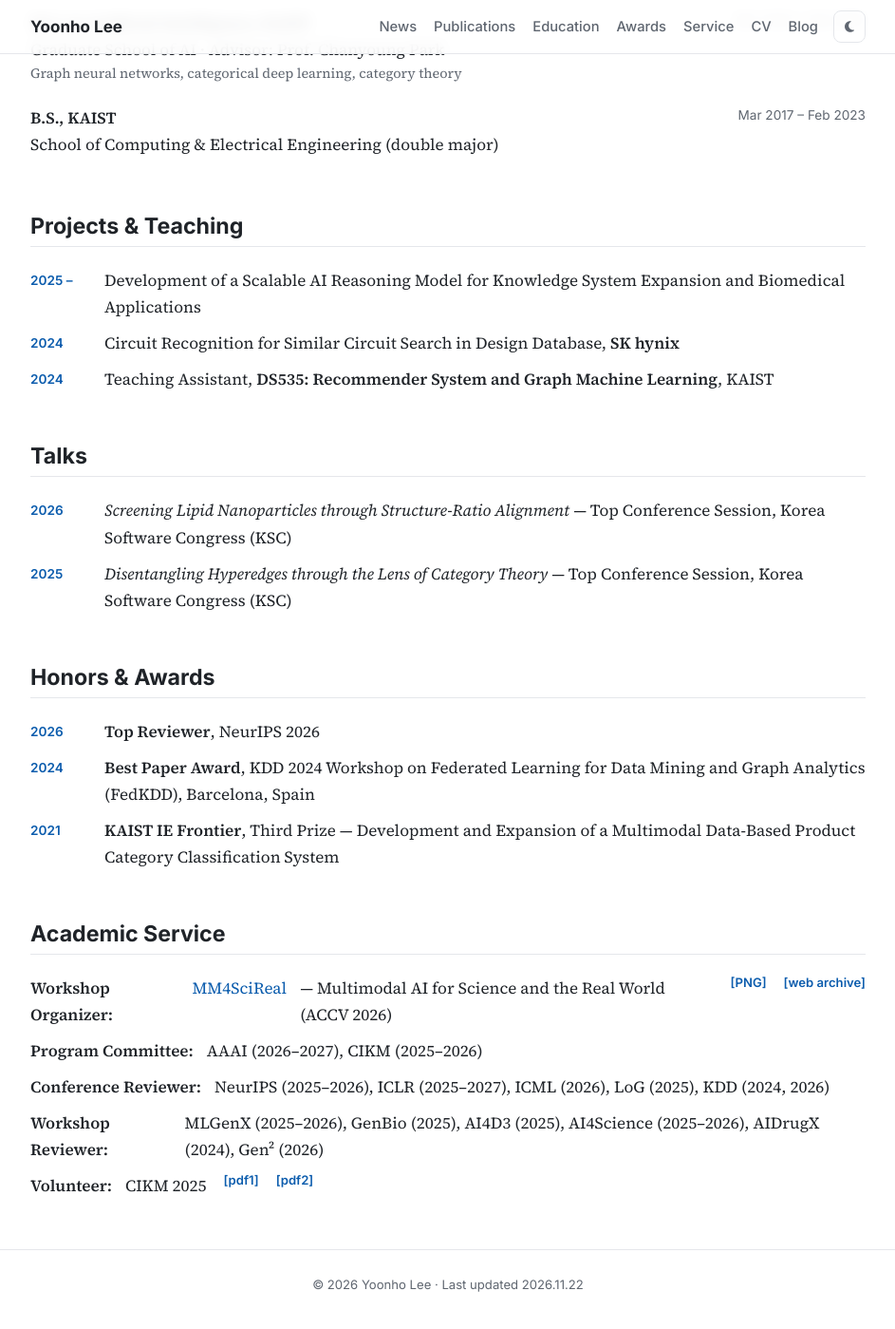
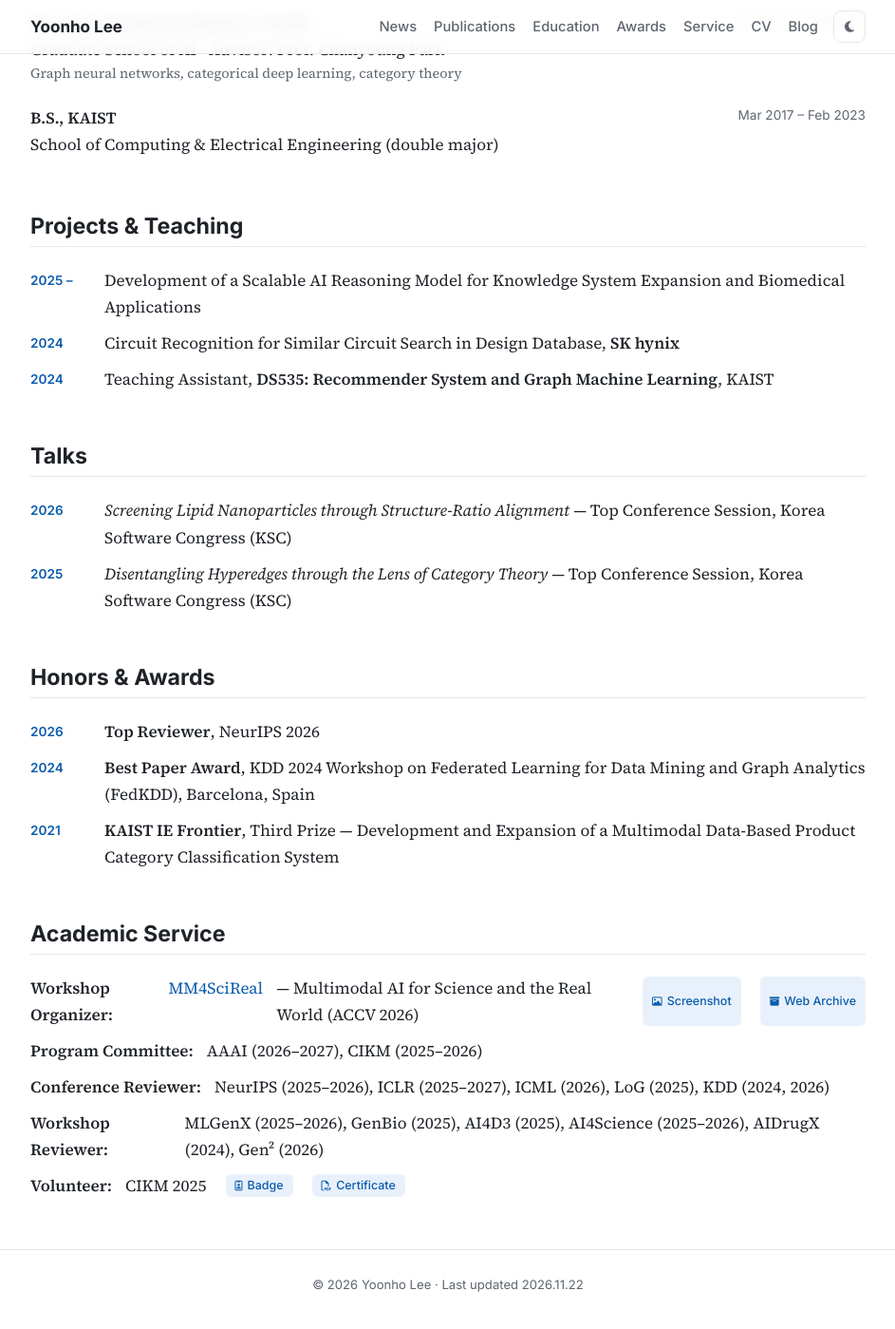
Before and after one commit to Yoonho-Lee-AI4Science/Yoonho-Lee-AI4Science.github.io, a Jekyll site: the page built from index.html, in a window 1280 px wide and 1400 px high, scrolled down 3162 px. Shown: the whole window at 95% size, without its empty margins (168-1111 px from the left). Built offline with Jekyll 4.4.1, drawn with Linux system fonts in a browser that asks for light colours; a style sheet for code colours, icons or effects is not loaded.

Commit message:
Turn evidence links into icon buttons
Co-Authored-By: Claude Opus 5.5 <noreply@anthropic.com>

```diff
--- a/css/main.css
+++ b/css/main.css
@@ -206,5 +206,14 @@ footer {
   .topnav ul { font-size: 0.85rem; gap: 2px 12px; }
 }
 
-/* 증빙 문서 링크: [pdf1] [pdf2] */
-.doc-link { font: 600 0.82rem var(--font-ui); margin-left: 4px; white-space: nowrap; }
+/* 증빙 문서 버튼 (아이콘 + 이름). 논문의 Paper/Code 버튼과 같은 톤 */
+.doc-link {
+  display: inline-flex; align-items: center; gap: 5px;
+  margin: 2px 0 2px 6px; padding: 2px 10px; border-radius: 6px;
+  font: 500 0.78rem/1.6 var(--font-ui); white-space: nowrap; vertical-align: 1px;
+  background: var(--accent-soft); color: var(--accent);
+  transition: background .15s, color .15s;
+}
+.doc-link i { font-size: 0.85em; }
+.doc-link:hover { background: var(--accent); color: #fff; text-decoration: none; }
+:root[data-theme="dark"] .doc-link:hover { color: #0b1420; }
--- a/index.html
+++ b/index.html
@@ -168,14 +168,14 @@
       <h2>Academic Service</h2>
       <ul class="plain service">
         <li><strong>Workshop Organizer:</strong> <a href="https://mm4scireal.github.io">MM4SciReal</a> — Multimodal AI for Science and the Real World (ACCV 2026)
-          <a class="doc-link" href="files/mm4scireal-organizers.png" target="_blank" rel="noopener">[PNG]</a>
-          <a class="doc-link" href="files/mm4scireal-organizers.webarchive" target="_blank" rel="noopener">[web archive]</a></li>
+          <a class="doc-link" href="files/mm4scireal-organizers.png" target="_blank" rel="noopener" title="Screenshot of the MM4SciReal organizers page (PNG)"><i class="fa-regular fa-image"></i>Screenshot</a>
+          <a class="doc-link" href="files/mm4scireal-organizers.webarchive" target="_blank" rel="noopener" title="Safari web archive of the MM4SciReal organizers page (.webarchive, opens in Safari)"><i class="fa-solid fa-box-archive"></i>Web Archive</a></li>
         <li><strong>Program Committee:</strong> AAAI (2026–2027), CIKM (2025–2026)</li>
         <li><strong>Conference Reviewer:</strong> NeurIPS (2025–2026), ICLR (2025–2027), ICML (2026), LoG (2025), KDD (2024, 2026)</li>
         <li><strong>Workshop Reviewer:</strong> MLGenX (2025–2026), GenBio (2025), AI4D3 (2025), AI4Science (2025–2026), AIDrugX (2024), Gen² (2026)</li>
         <li><strong>Volunteer:</strong> CIKM 2025
-          <a class="doc-link" href="files/cikm2025-volunteer-badge.pdf" target="_blank" rel="noopener">[pdf1]</a>
-          <a class="doc-link" href="files/cikm2025-certificate.pdf" target="_blank" rel="noopener">[pdf2]</a></li>
+          <a class="doc-link" href="files/cikm2025-volunteer-badge.pdf" target="_blank" rel="noopener" title="CIKM 2025 volunteer badge (PDF)"><i class="fa-regular fa-id-badge"></i>Badge</a>
+          <a class="doc-link" href="files/cikm2025-certificate.pdf" target="_blank" rel="noopener" title="CIKM 2025 certificate of attendance (PDF)"><i class="fa-regular fa-file-pdf"></i>Certificate</a></li>
       </ul>
     </section>
 
```
